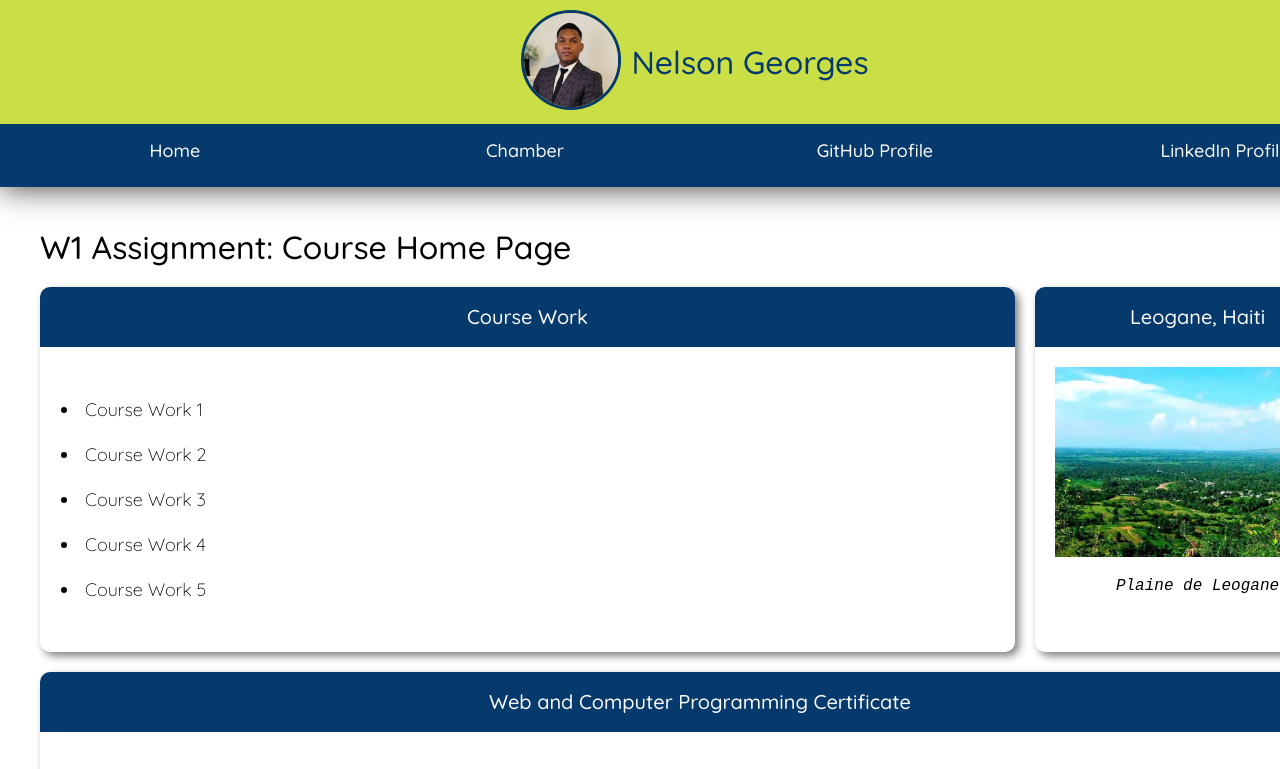
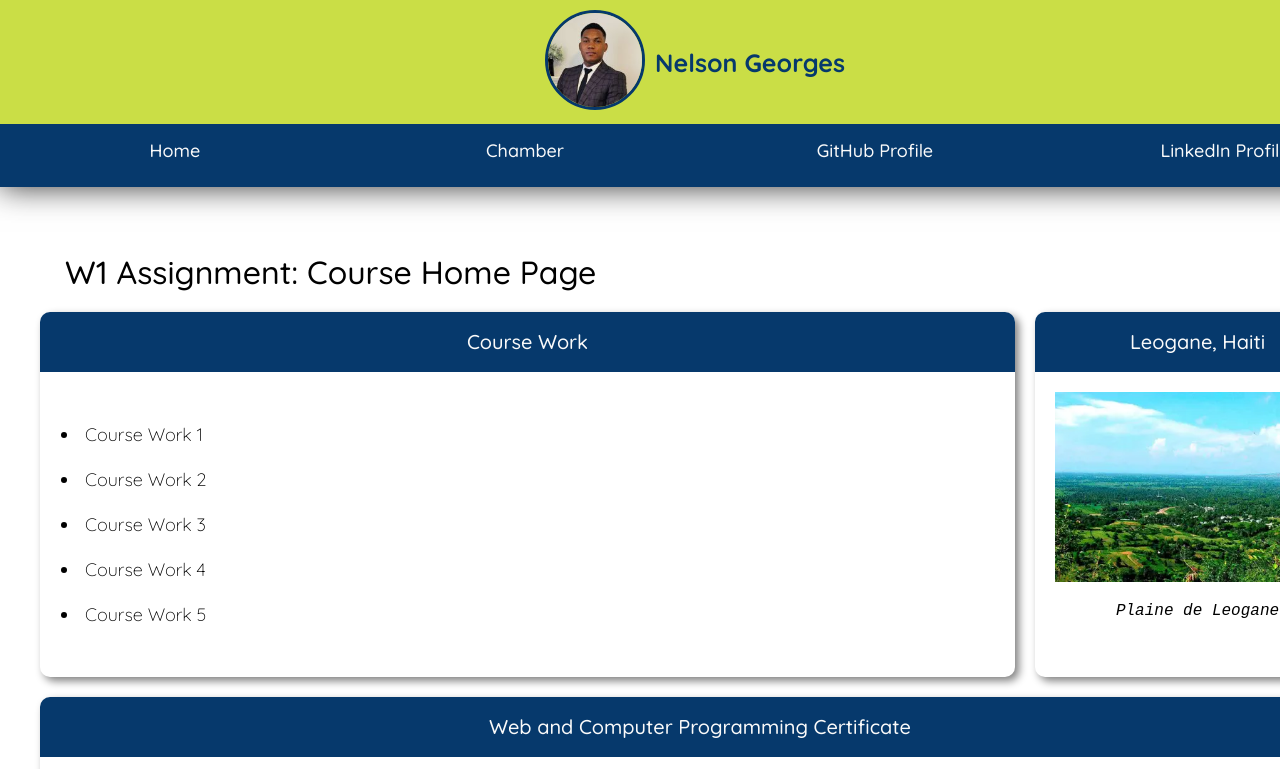
Before and after one commit to georson00/wdd231, a plain HTML site: page index.html in a window 1280 px wide. Shown: the top 769 px of the page. Drawn offline with Linux system fonts and the light colour scheme.

Commit message:
fixing errors

```diff
--- a/index.html
+++ b/index.html
@@ -28,7 +28,7 @@
 
         <div class="profile">
             <a href="index.html"><img src="images/nelson.jpg" alt="Profile picture of Nelson Georges" width="100" height="100"></a>
-            <h1><a href="index.html">Nelson Georges</a></h1>
+            <span id="profile-name"><a href="index.html">Nelson Georges</a></span>
         </div>
         <!-- Hamburger Menu Icon -->
         <div class="menu-icon" onclick="toggleMenu()">
--- a/styles/small.css
+++ b/styles/small.css
@@ -33,8 +33,10 @@ header{
   box-shadow: 0 0 30px #333;
 
 }
-header h1{
+#profile-name{
   padding: 10px;
+  font-weight: 700;
+  font-size: 25px;
 
 
 }
@@ -44,8 +46,7 @@ header a{
  margin: 0 0 10px 0;
 
 }
-
-#home-h1{
+h1{
   margin: 25px 0 0 25px;
 }
 .profile{
```
